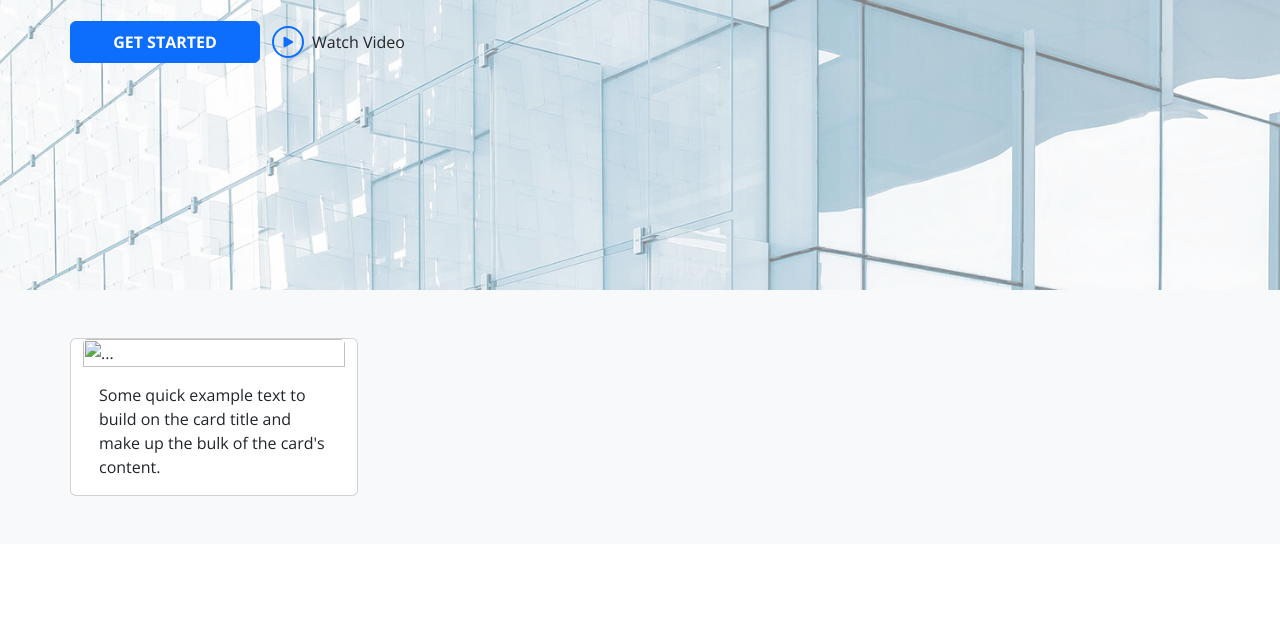
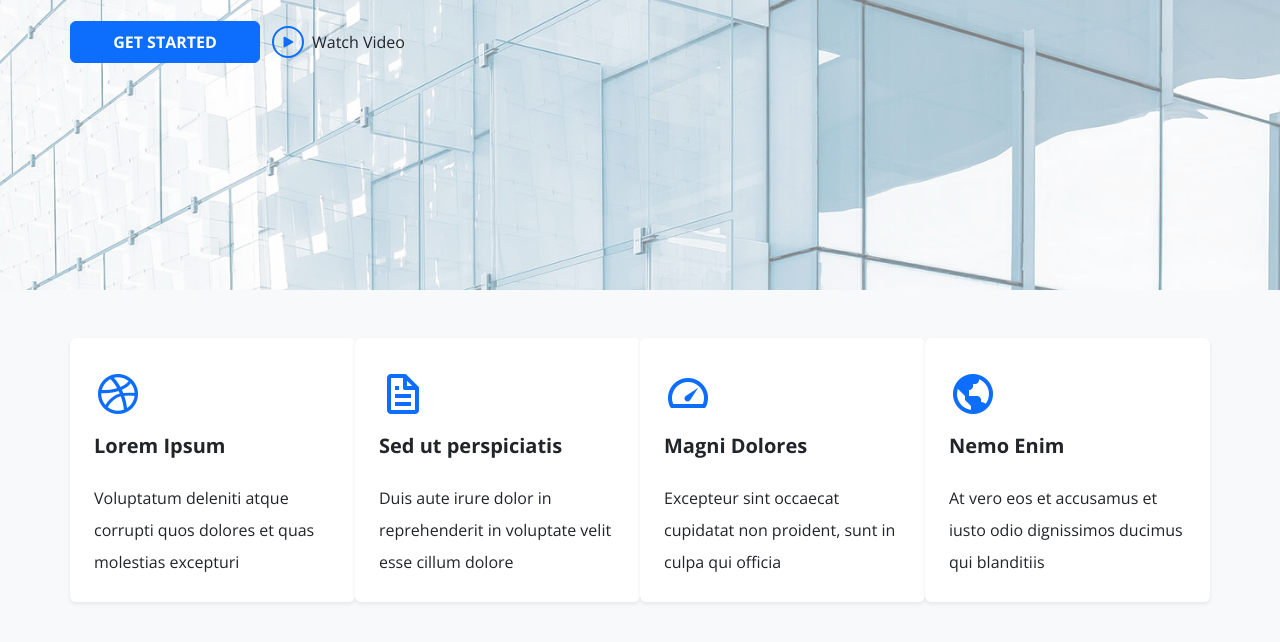
Before and after one commit to HabibaAbouelyazeed/BizLand-landing-page, a website: page index.html in a window 1280 px wide. Shown: the part 440-1082 px from the top of the page. Before the commit the page ends 984 px from the top, so only its background shows below. Drawn offline with nearby package versions, Linux system fonts and the light colour scheme.

Commit message:
cards section

```diff
--- a/assets/css/styles.css
+++ b/assets/css/styles.css
@@ -68,3 +68,8 @@ a:hover{
     height: 0.75rem;
 }
 /* Hero Section ==>END */
+
+/*  */
+.cards-section .card{
+    max-width: 19.5rem;
+}
--- a/index.html
+++ b/index.html
@@ -8,6 +8,9 @@
       href="https://fonts.googleapis.com/css2?family=Open+Sans:ital,wght@0,300;0,400;0,500;0,600;0,700;0,800;1,300;1,400;1,500;1,600;1,700;1,800&display=swap"
       rel="stylesheet" />
     <link rel="stylesheet" href="./assets/css/all.min.css" />
+    <link
+      rel="stylesheet"
+      href="./node_modules/boxicons/css/boxicons.min.css" />
     <link
       rel="stylesheet"
       href="./node_modules/bootstrap/dist/css/bootstrap.min.css" />
@@ -75,7 +78,9 @@
                   data-bs-toggle="dropdown"
                   aria-expanded="false">
                   Dropdown
-                  <i class="fa-solid fa-chevron-down fa-2xs" style="color: inherit;"></i>
+                  <i
+                    class="fa-solid fa-chevron-down fa-2xs"
+                    style="color: inherit"></i>
                 </a>
                 <ul class="dropdown-menu" aria-labelledby="navbarDropdown">
                   <li><a class="dropdown-item" href="#">Drop Down 1</a></li>
@@ -97,20 +102,27 @@
       <section class="hero-section h-75">
         <div class="container my-auto">
           <div class="row h-100 align-content-center">
-                <h1 class="fw-bold text-dark">Welcome to <span class="text-primary">BizLand</span></h1>
-                <p class="mb-4">We are team of talented designers making websites with Bootstrap</p>
+            <h1 class="fw-bold text-dark">
+              Welcome to <span class="text-primary">BizLand</span>
+            </h1>
+            <p class="mb-4">
+              We are team of talented designers making websites with Bootstrap
+            </p>
             <div class="btn-holder">
               <div class="row align-items-center">
-                        <div class="btn btn-primary col-6 col-sm-3 col-lg-2 py-2 text-uppercase fw-bold">
+                <div
+                  class="btn btn-primary col-6 col-sm-3 col-lg-2 py-2 text-uppercase fw-bold">
                   Get started
                 </div>
-                        <a class="col-6 col-lg-2 d-flex align-items-center hero__watch-video text-dark">
-                            <i class="fa-solid fa-play fa-sm p-2 border rounded-circle border-2 border-primary me-2" style="color: #0d6efd;"></i>
+                <a
+                  class="col-6 col-lg-2 d-flex align-items-center hero__watch-video text-dark">
+                  <i
+                    class="fa-solid fa-play fa-sm p-2 border rounded-circle border-2 border-primary me-2"
+                    style="color: #0d6efd"></i>
                   Watch Video
                 </a>
               </div>
             </div>
-
           </div>
         </div>
       </section>
@@ -118,22 +130,64 @@
       <!-- Cards Section ==>START -->
       <section class="cards-section py-5 bg-light">
         <div class="container">
-                <div class="row">
-                    <div class="card col-6 col-md-3" style="width: 18rem;">
-                        <img src="..." class="card-img-top" alt="...">
-                        <div class="card-body">
-                          <p class="card-text">Some quick example text to build on the card title and make up the bulk of the card's content.</p>
+          <div class="row justify-content-between">
+            <!-- Card item ==>START -->
+            <div class="card col-6 col-md-3 p-4 border-0 shadow-sm">
+              <i class="bx bxl-dribbble bx-lg mt-2" style="color: #0d6efd"></i>
+              <div class="card-body p-0 pt-3">
+                <h5 class="text-dark fw-bold mb-4">Lorem Ipsum</h5>
+                <p class="card-text lh-lg">
+                  Voluptatum deleniti atque corrupti quos dolores et quas
+                  molestias excepturi
+                </p>
               </div>
             </div>
+            <!-- Card item ==>END -->
+            <!-- Card item ==>START -->
+            <div class="card col-6 col-md-3 p-4 border-0 shadow-sm">
+              <i class="bx bx-file bx-lg mt-2" style="color: #0d6efd"></i>
+              <div class="card-body p-0 pt-3">
+                <h5 class="text-dark fw-bold mb-4">Sed ut perspiciatis</h5>
+                <p class="card-text lh-lg">
+                  Duis aute irure dolor in reprehenderit in voluptate velit esse
+                  cillum dolore
+                </p>
+              </div>
+            </div>
+            <!-- Card item ==>END -->
+            <!-- Card item ==>START -->
+            <div class="card col-6 col-md-3 p-4 border-0 shadow-sm">
+              <i class="bx bx-tachometer bx-lg mt-2" style="color: #0d6efd"></i>
+              <div class="card-body p-0 pt-3">
+                <h5 class="text-dark fw-bold mb-4">Magni Dolores</h5>
+                <p class="card-text lh-lg">
+                  Excepteur sint occaecat cupidatat non proident, sunt in culpa
+                  qui officia
+                </p>
+              </div>
+            </div>
+            <!-- Card item ==>END -->
+            <!-- Card item ==>START -->
+            <div class="card col-6 col-md-3 p-4 border-0 shadow-sm">
+              <i class="bx bx-world bx-lg mt-2" style="color: #0d6efd"></i>
+              <div class="card-body p-0 pt-3">
+                <h5 class="text-dark fw-bold mb-4">Nemo Enim</h5>
+                <p class="card-text lh-lg">
+                  At vero eos et accusamus et iusto odio dignissimos ducimus qui
+                  blanditiis
+                </p>
+              </div>
+            </div>
+            <!-- Card item ==>END -->
           </div>
         </div>
       </section>
       <!-- Cards Section ==>START -->
-
     </main>
     <!-- Main==>END -->
 
     <script src="./assets/js/all.min.js"></script>
+    <script src="./node_modules/boxicons/dist/boxicons.js"></script>
     <script src="./node_modules/bootstrap/dist/js/bootstrap.bundle.min.js"></script>
   </body>
 </html>
--- a/package.json
+++ b/package.json
@@ -9,6 +9,7 @@
   "author": "",
   "license": "ISC",
   "dependencies": {
-    "bootstrap": "^5.3.2"
+    "bootstrap": "^5.3.2",
+    "boxicons": "^2.1.4"
   }
 }
```
Also changed, not shown: 1 other file. Lines whose indentation alone changed are shown as unchanged.
